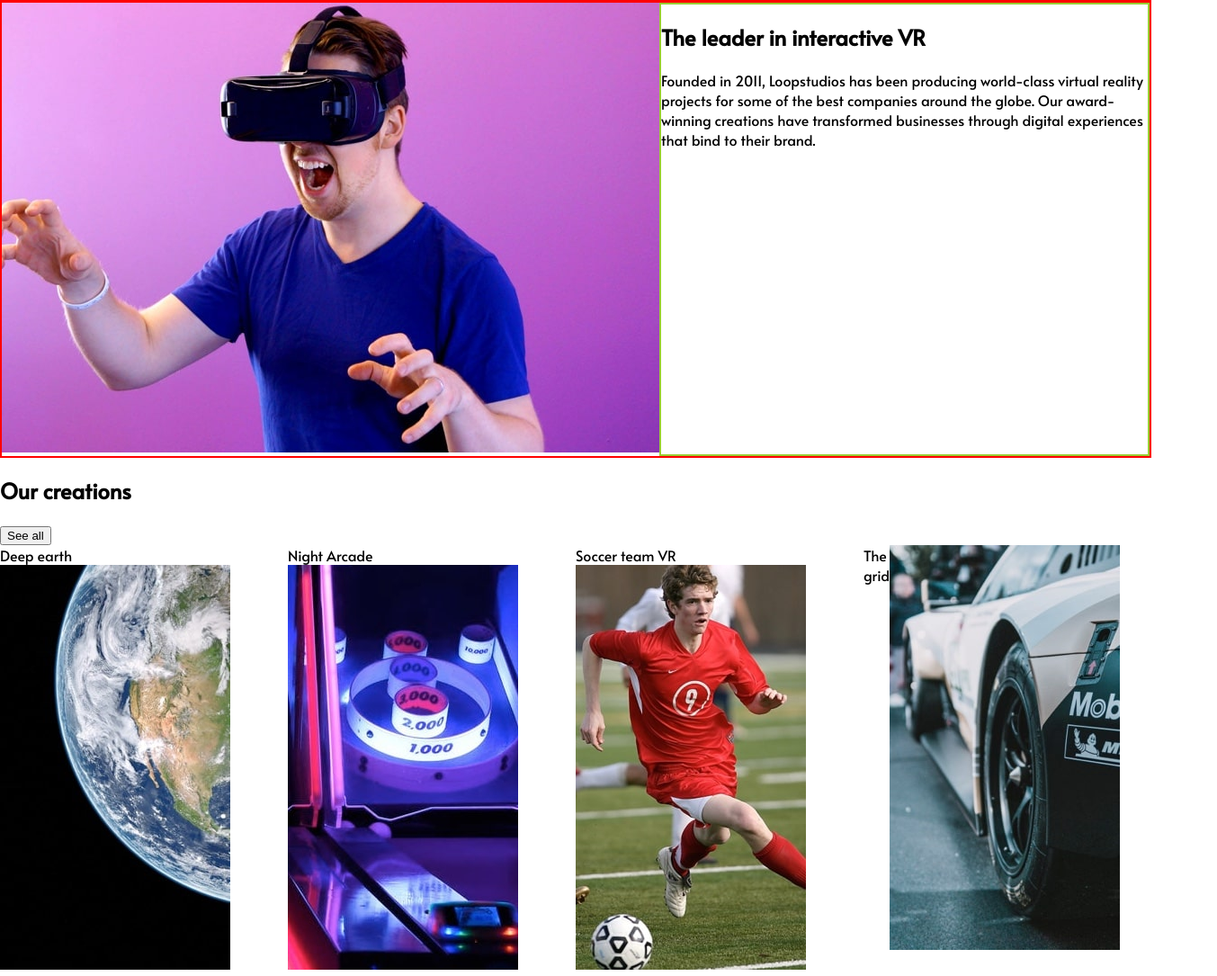
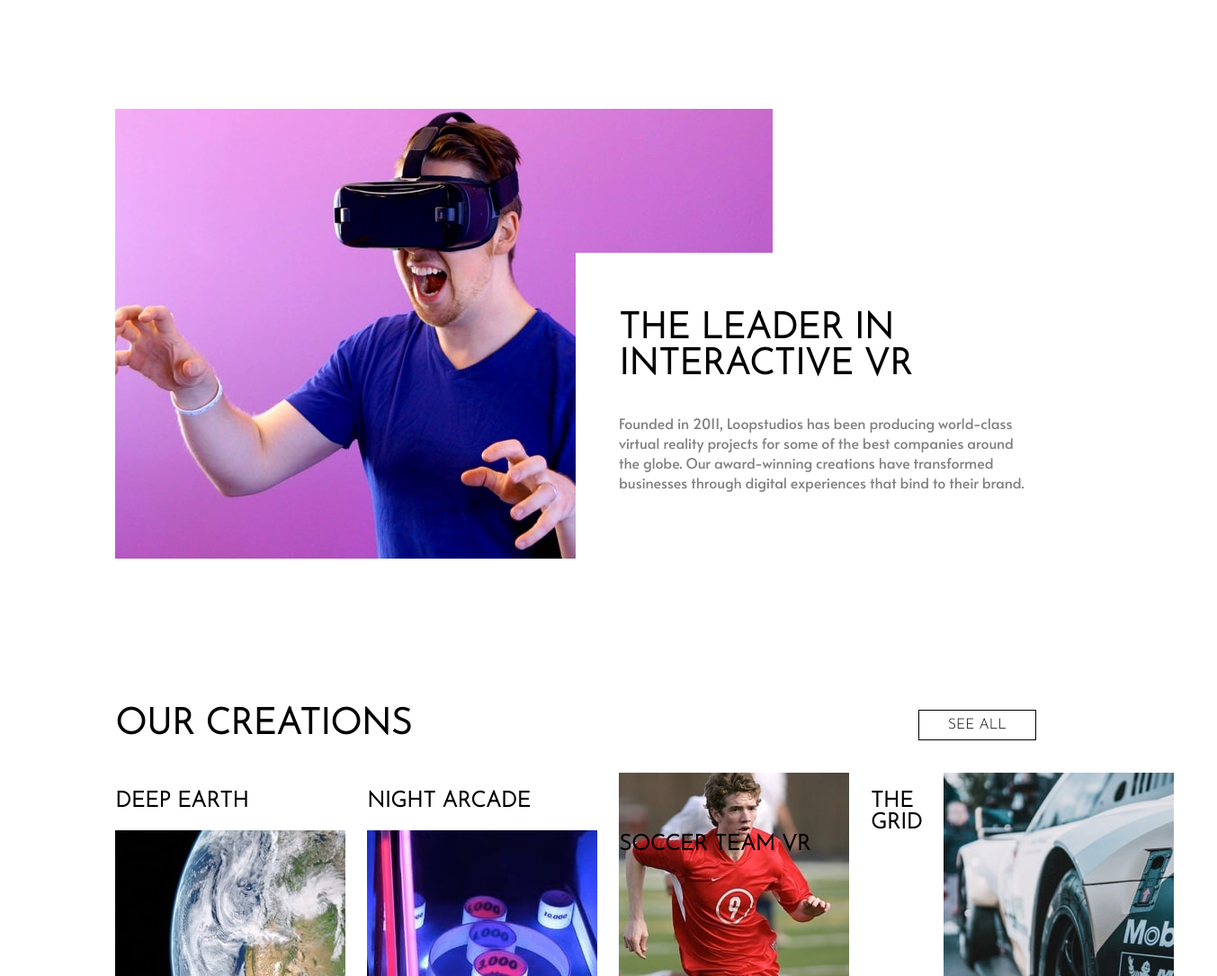
Before and after one commit to AimerFilion/Loopstudios-landing-page, a plain HTML site: page index.html in a window 1280 px wide. Shown: the part 807-1892 px from the top of the page at 90% size, 1353 px wide, since content can reach past the window. Drawn offline with Linux system fonts and the light colour scheme.

Commit message:
Styling first and second section

```diff
--- a/index.html
+++ b/index.html
@@ -29,33 +29,29 @@
   </head>
   <body>
     <div class="hero">
-      <div class="container">
       <div class="hero__image">
         <div class="top">
-            <nav class="hero__menu">
+          <img class="logo" src="./images/logo.svg" alt="logo" />
+          <div class="hero__menu">
             <a class="menu">About</a>
             <a class="menu">Careers</a>
             <a class="menu">Events</a>
             <a class="menu">Products</a>
             <a class="menu">Support</a>
-            </nav>
-            <div class="left">
-              <img class="logo" src="./images/logo.svg" alt="logo" />
           </div>
         </div>
         <h1 class="hero__title">Immersive experiences that deliver</h1>
       </div>
     </div>
-    </div>
 
     <main class="main">
       <section class="first-section">
-        <div class="main-image">
+        <div class="main__image">
           <img src="./images/desktop/image-interactive.jpg" alt="interactive" />
         </div>
-        <div class="main-text">
-          <h2 class="main-title">The leader in interactive VR</h2>
-          <p class="main-p">
+        <div class="main__text">
+          <h2 class="main__title">The leader in interactive VR</h2>
+          <p class="main__p">
             Founded in 2011, Loopstudios has been producing world-class virtual
             reality projects for some of the best companies around the globe.
             Our award-winning creations have transformed businesses through
@@ -64,17 +60,17 @@
         </div>
       </section>
       <section class="second-section">
-        <div>
-          <h1>Our creations</h1>
-          <button>See all</button>
+        <div class="second__top">
+          <h1 class="second__title">Our creations</h1>
+          <button class="button">See all</button>
         </div>
         <div class="grid">
           <div class="Deep earth">
-            Deep earth
+            <h1 class="grid__title">Deep earth</h1>
             <img src="images/desktop/image-deep-earth.jpg" alt="deep-earth" />
           </div>
           <div class="Night Arcade">
-            Night Arcade
+            <h1 class="grid__title">Night Arcade</h1>
             <img
               src="images/desktop/image-night-arcade.jpg"
               alt="night-arcade"
@@ -82,36 +78,36 @@
             />
           </div>
           <div class="Soccer Team VR">
-            Soccer team VR
+            <h1 class="grid__title" id="soccer">Soccer team VR</h1>
             <img
               src="./images/desktop/image-soccer-team.jpg"
               alt="soccer-team"
             />
           </div>
           <div class="The grid">
-            The grid
+            <h1 class="grid__title">The grid</h1>
             <img src="./images/desktop/image-grid.jpg" alt="the-grid" />
           </div>
           <div class="From up above vr">
-            From up above vr
+            <h1 class="grid__title">From up above vr</h1>
             <img
               src="./images/desktop/image-from-above.jpg"
               alt="from-up-above-vr"
             />
           </div>
           <div class="Pocket borealis">
-            Pocket borealis
+            <h1 class="grid__title">Pocket borealis</h1>
             <img
               src="./images/desktop/image-pocket-borealis.jpg"
               alt="pocket-borealis"
             />
           </div>
           <div class="The curiosity">
-            The curiosity
+            <h1 class="grid__title">The curiosity</h1>
             <img src="./images/desktop/image-curiosity.jpg" alt="curiosity" />
           </div>
           <div class="Make it fisheye">
-            Make it fisheye
+            <h1 class="grid__title">Make it fisheye</h1>
             <img src="./images/desktop/image-fisheye.jpg" alt="fisheye" />
           </div>
         </div>
--- a/style.css
+++ b/style.css
@@ -23,24 +23,19 @@ body {
   max-width: 1400px;
   margin: 0 auto;
   color: white;
-  border: solid red 2px;
 }
-.container {
-  border: solid blue 2px;
-  /* padding: 3em; */
-}
+
 .logo {
   padding-top: 3em;
-  padding-left: 7em;
-  margin-right: 8em;
+  margin-left: 3em;
 }
 
 .hero__title {
   border: 2px solid white;
-  font-size: 3rem;
+  font-size: 4rem;
   font-family: "Josefin Sans", sans-serif;
   text-transform: uppercase;
-  margin: 2em 14em 0 2em;
+  margin: 2em 9em 1em 1em;
   padding: 0.5em 0 0.5em 0.5em;
 }
 .hero__image {
@@ -51,35 +46,84 @@ body {
 }
 
 .top {
-  border: solid 2px violet;
+  display: flex;
 }
 
 .hero__menu {
   display: flex;
-  flex-flow: row wrap;
-  justify-content: flex-end;
-  align-items: flex-start;
+  align-items: flex-end;
+  gap: 2em;
   color: white;
   text-decoration: none;
-  border: solid yellow 3px;
-  margin-left: 50em;
-}
-
-.menu {
-  padding: 0.5em;
-  align-self: flex-start;
+  margin-left: 35rem;
 }
 
 .first-section {
+  max-width: 1400px;
   display: flex;
-  border: solid red 2px;
+  margin: 8em 8em 8em 8em;
 }
-.main-text {
-  border: solid yellowgreen 2px;
+.main__image {
+  width: 50%;
+  max-width: 100%;
+}
+.main__title {
+  font-size: 2.5rem;
+  font-family: "Josefin Sans", sans-serif;
+  text-transform: uppercase;
 }
 
+.main__text {
+  padding: 2em 0em 2em 3em;
+  margin-top: 10em;
+  background-color: white;
+  /* border: solid red 2px; */
+}
+
+.main__p {
+  color: grey;
+  font-size: 1rem;
+}
+
+.second-section {
+  margin: 8em;
+}
+
+.second__top {
+  display: flex;
+  align-items: center;
+  justify-content: space-between;
+}
+
+.second__title {
+  font-size: 2.5rem;
+  font-family: "Josefin Sans", sans-serif;
+  text-transform: uppercase;
+}
+
+.button {
+  justify-content: end;
+  font-size: 1rem;
+  font-family: "Josefin Sans", sans-serif;
+  text-transform: uppercase;
+  padding: 0.5em 2em;
+  background-color: white;
+  border: solid 1px black;
+}
 .grid {
   display: grid;
+  grid-template-columns: repeat(4, 1fr);
+  gap: 1.5em;
+  position: relative;
+}
 
-  grid-template-columns: repeat(4, 1fr);
+.grid__title {
+  font-size: 1.5rem;
+  font-family: "Josefin Sans", sans-serif;
+  text-transform: uppercase;
 }
+
+#soccer {
+  position: absolute;
+  top: 2em;
+}
```
Lines whose indentation alone changed are shown as unchanged.
